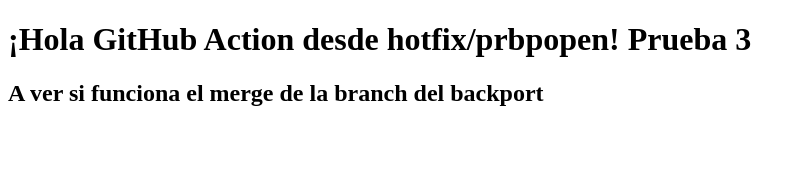
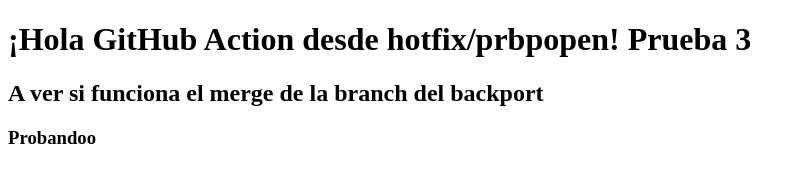
Before and after one commit to LeoAC0/hello-world-typescript_actions, a website: page index.html in a window 1280 px wide. Shown: the whole page, without its empty margins (0-804 px from the left). Drawn offline with Linux system fonts and the light colour scheme.

Commit message:
Buscando ando

```diff
--- a/index.html
+++ b/index.html
@@ -8,5 +8,6 @@
 <body>
     <h1>¡Hola GitHub Action desde hotfix/prbpopen! Prueba 3</h1>
     <h2>A ver si funciona el merge de la branch del backport</h2>
+    <h3>Probandoo</h3>
 </body>
 </html>
```
Also changed, not shown: .github/workflows/pr_merge_hotfixToNext.yaml.
